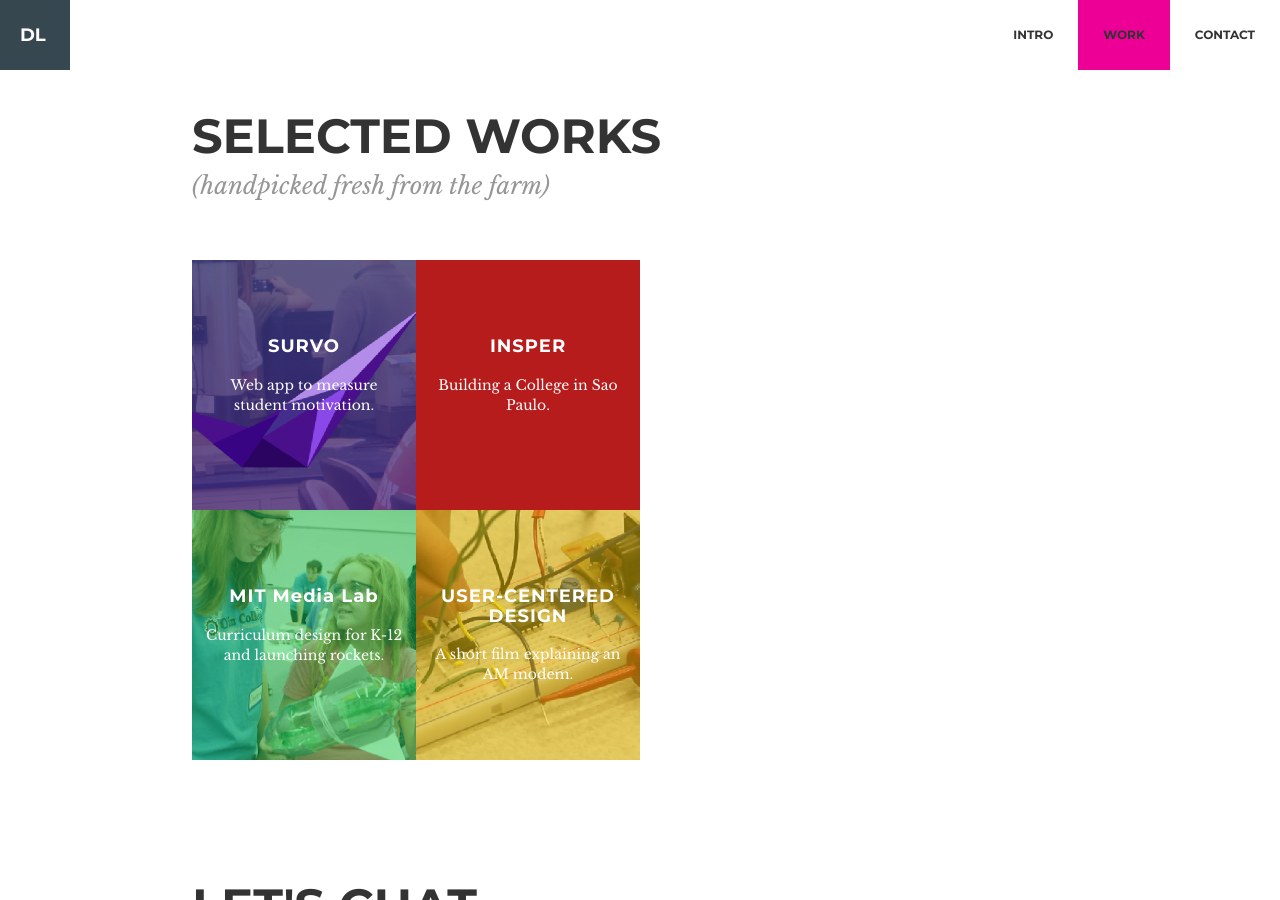
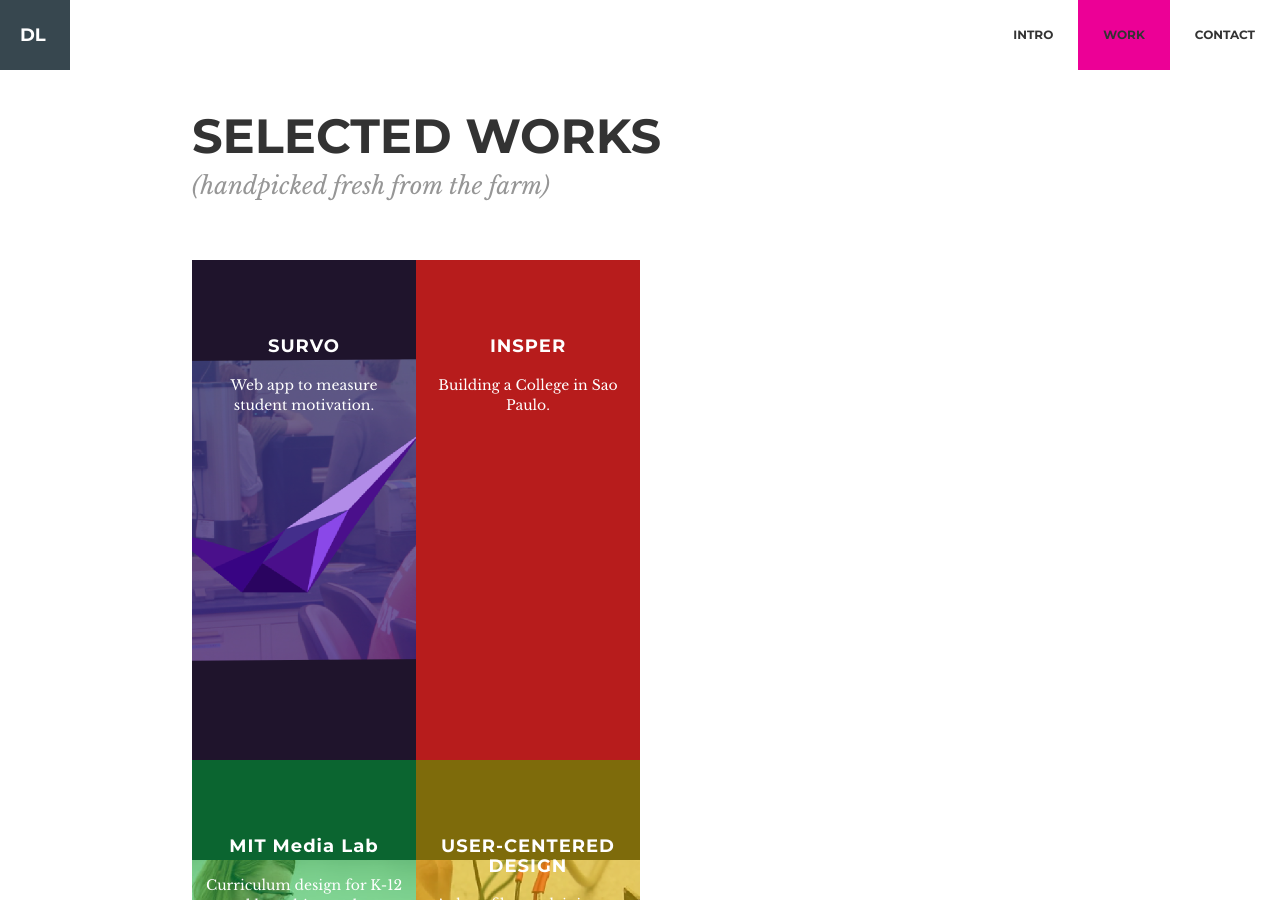
Before and after one commit to doyunglee/doyunglee.github.io, a Jekyll site: the page index.html, which Jekyll copies as it is, in a window 1280 px wide and 900 px high, scrolled down 1478 px. Built offline with Jekyll 4.4.1, drawn with Linux system fonts in a browser that asks for light colours; nearby versions of some CDN libraries.

Commit message:
changing size of square

```diff
--- a/css/main.css
+++ b/css/main.css
@@ -180,7 +180,7 @@
 .col-xs-6 {
    background-color: rgba(20, 20, 20, 1);
    color: rgba(255, 255, 255, 1);
-   min-height: 250px;
+   min-height: 500px;
    padding: 0px;
 }
 
```
